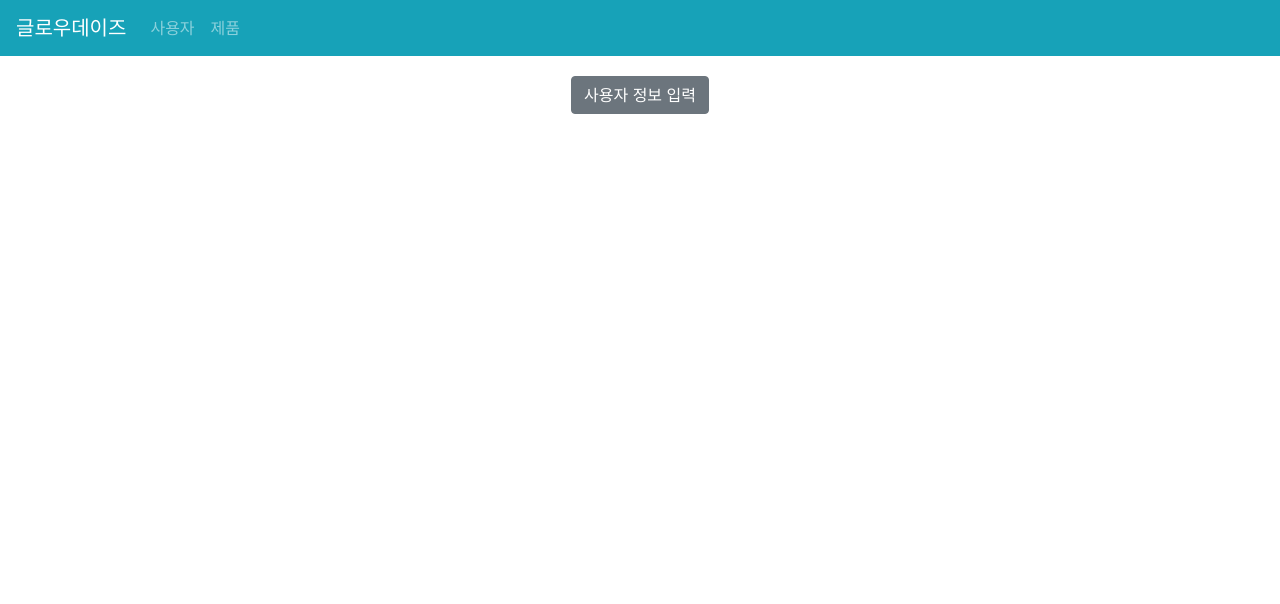
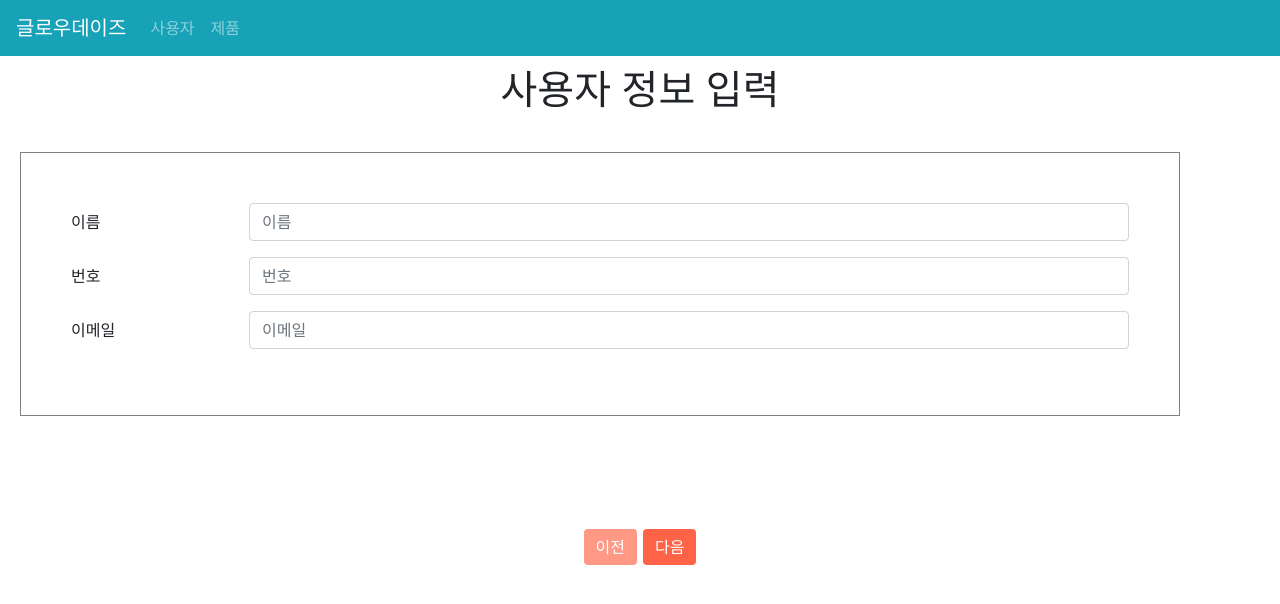
Before and after one commit to psoyeongg/vuejs-intro, a Vue app: page / in a window 1280 px wide. Shown: the top 604 px of the page. Built offline with nearby package versions, Linux system fonts and the light colour scheme.

Commit message:
사용자 입력폼 init

```diff
--- /dev/null
+++ b/src/components/commons/CustomButton.vue
@@ -0,0 +1,24 @@
+<template>
+  <div>
+    <b-button
+      @click="onClick"
+      class="button"
+      style="background: tomato; border: none; margin: 3px"
+      v-bind:disabled="disabled"
+      >{{ title }}</b-button
+    >
+  </div>
+</template>
+
+<script>
+  export default {
+    name: "custom-button",
+    props: {
+      title: String,
+      onClick: Function,
+      disabled: Boolean,
+    },
+  };
+</script>
+
+<style></style>
--- a/src/components/commons/Step.vue
+++ /dev/null
@@ -1,24 +0,0 @@
-<template>
-  <div v-if="isActive">
-    <slot></slot>
-  </div>
-</template>
-
-<script>
-export default {
-  props: {
-    selected: {
-      default: false,
-    },
-  },
-  data() {
-    return {
-      isActive: false,
-      isValidated: false,
-    };
-  },
-  created() {
-    this.isActive = this.selected;
-  },
-};
-</script>
--- a/src/components/commons/Wizard.vue
+++ /dev/null
@@ -1,76 +0,0 @@
-<template>
-  <b-modal title="title" id="modal" size="lg">
-    <form>
-      <slot></slot>
-    </form>
-
-    <template #modal-footer="{}">
-      <b-button
-        size="sm"
-        variant="danger"
-        @click="prev"
-        :disabled="currentStep === 0"
-      >
-        이전
-      </b-button>
-      <b-button
-        size="sm"
-        variant="danger"
-        @click="next"
-        v-if="currentStep < totalSteps - 1"
-      >
-        다음
-      </b-button>
-      <b-button
-        size="sm"
-        variant="danger"
-        @click="next"
-        v-if="currentStep === totalSteps - 1"
-      >
-        전송
-      </b-button>
-    </template>
-  </b-modal>
-</template>
-
-<script>
-export default {
-  props: {
-    title: String,
-  },
-  data() {
-    return {
-      steps: [],
-      currentStep: 0,
-      totalSteps: 0,
-    };
-  },
-  mounted() {
-    this.steps = this.$children;
-    this.totalSteps = this.steps.length;
-    this.currentStep = this.steps.findIndex((step) => step.isActive === true);
-    if (this.currentStep === -1 && this.totalSteps > 0) {
-      this.steps[0].isActive = true;
-      this.currentStep = 0;
-    }
-  },
-
-  methods: {
-    prev() {
-      this._swtichStep(this.currentStep - 1);
-    },
-    next() {
-      this._swtichStep(this.currentStep + 1);
-    },
-    _swtichStep(index) {
-      this.steps.forEach((step) => {
-        step.isActive = false;
-      });
-      this.currentStep = index;
-      this.steps[index].isActive = true;
-    },
-  },
-};
-</script>
-
-<style></style>
--- /dev/null
+++ b/src/components/form/Form.vue
@@ -0,0 +1,93 @@
+<template>
+  <div>
+    <div class="title">
+      <h1>사용자 정보 입력</h1>
+    </div>
+    <div class="content">
+      <b-form @submit="onSubmit">
+        <slot></slot>
+      </b-form>
+    </div>
+    <div class="footer">
+      <custom-button
+        title="이전"
+        :onClick="prev"
+        :disabled="currentStep === 0"
+      />
+      <custom-button
+        title="다음"
+        :onClick="next"
+        v-if="currentStep < totalSteps - 1"
+      />
+      <custom-button
+        title="전송"
+        :onClick="onSubmit"
+        v-if="currentStep === totalSteps - 1"
+      />
+    </div>
+  </div>
+</template>
+
+<script>
+  import CustomButton from "../commons/CustomButton.vue";
+  export default {
+    components: {
+      CustomButton,
+    },
+    data() {
+      return {
+        steps: [],
+        currentStep: 0,
+        totalSteps: 0,
+      };
+    },
+    mounted() {
+      this.steps = this.$children.filter(
+        (child) => child.isActive !== undefined
+      );
+      this.totalSteps = this.steps.length;
+      this.currentStep = this.steps.findIndex((step) => step.isActive === true);
+      if (this.currentStep === -1 && this.totalSteps > 0) {
+        this.steps[0].isActive = true;
+        this.currentStep = 0;
+      }
+    },
+    methods: {
+      onSubmit(event) {
+        event.preventDefault();
+      },
+      prev() {
+        console.log("prev");
+        this._swtichStep(this.currentStep - 1);
+      },
+      next() {
+        console.log("next");
+        this._swtichStep(this.currentStep + 1);
+      },
+      _swtichStep(index) {
+        this.steps.forEach((step) => {
+          step.isActive = false;
+        });
+        this.currentStep = index;
+        this.steps[index].isActive = true;
+      },
+    },
+  };
+</script>
+
+<style>
+  .title {
+    padding: 10px;
+    text-align: center;
+  }
+  .content {
+    border: 1px solid gray;
+    margin: 20px 100px 100px 20px;
+    padding: 50px;
+  }
+  .footer {
+    padding: 10px;
+    display: flex;
+    justify-content: center;
+  }
+</style>
--- /dev/null
+++ b/src/components/form/FormGroup.vue
@@ -0,0 +1,27 @@
+<template>
+  <div v-if="isActive">
+    <slot></slot>
+  </div>
+</template>
+
+<script>
+  export default {
+    name: "form-group",
+    props: {
+      selected: {
+        default: false,
+      },
+    },
+    data() {
+      return {
+        isActive: false,
+        isValidated: false,
+      };
+    },
+    created() {
+      this.isActive = this.selected;
+    },
+  };
+</script>
+
+<style></style>
--- a/src/router.js
+++ b/src/router.js
@@ -1,6 +1,6 @@
 import Vue from "vue";
 import VueRouter from "vue-router";
-import Home from "./views/Home";
+import Home from "./views/home";
 import Products from "./views/Products";
 
 Vue.use(VueRouter);
--- a/src/views/Home.vue
+++ /dev/null
@@ -1,53 +0,0 @@
-<template>
-  <div>
-    <div class="center">
-      <b-button v-b-modal.modal>{{ title }}</b-button>
-    </div>
-    <Wizard :title="title">
-      <Step :selected="true">
-        <div class="form-group">hello 1</div>
-      </Step>
-      <Step>
-        <div class="form-group">hello 2</div>
-      </Step>
-      <Step>
-        <div class="form-group">hello 2</div>
-      </Step>
-    </Wizard>
-  </div>
-</template>
-
-<script>
-import Wizard from "../components/commons/Wizard.vue";
-import Step from "../components/commons/Step.vue";
-
-export default {
-  data() {
-    return {
-      formData: {
-        name: "",
-        phoneNumber: "",
-        email: "",
-        address: {
-          addr1: "",
-          addr2: "",
-          postal: "",
-        },
-        creditNumber: "",
-      },
-      title: "사용자 정보 입력",
-    };
-  },
-  components: {
-    Wizard,
-    Step,
-  },
-};
-</script>
-
-<style>
-.center {
-  text-align: center;
-  margin: 20px;
-}
-</style>
--- /dev/null
+++ b/src/views/home/Address.vue
@@ -0,0 +1,18 @@
+<template>
+  <div>우편번호 주소 상세주소</div>
+</template>
+
+<script>
+  export default {
+    props: {
+      data: Object,
+    },
+    data() {
+      return {
+        formData: this.data,
+      };
+    },
+  };
+</script>
+
+<style></style>
--- /dev/null
+++ b/src/views/home/CreditNumber.vue
@@ -0,0 +1,32 @@
+<template>
+  <div>
+    <b-form-group
+      id="input-group-1"
+      label="신용카드"
+      label-cols="4"
+      label-cols-lg="2"
+    >
+      <b-form-input
+        id="name"
+        placeholder="신용카드"
+        v-model="formData.creditNumber"
+        required
+      ></b-form-input>
+    </b-form-group>
+  </div>
+</template>
+
+<script>
+  export default {
+    props: {
+      data: Object,
+    },
+    data() {
+      return {
+        formData: this.data,
+      };
+    },
+  };
+</script>
+
+<style></style>
--- /dev/null
+++ b/src/views/home/UserInfo.vue
@@ -0,0 +1,58 @@
+<template>
+  <div>
+    <b-form-group
+      id="input-group-1"
+      label="이름"
+      label-cols="4"
+      label-cols-lg="2"
+    >
+      <b-form-input
+        id="name"
+        placeholder="이름"
+        v-model="formData.name"
+        required
+      ></b-form-input>
+    </b-form-group>
+    <b-form-group
+      id="input-group-2"
+      label="번호"
+      label-cols="4"
+      label-cols-lg="2"
+    >
+      <b-form-input
+        id="phoneNumber"
+        placeholder="번호"
+        v-model="formData.phoneNumber"
+        required
+      ></b-form-input>
+    </b-form-group>
+    <b-form-group
+      id="input-group-3"
+      label="이메일"
+      label-cols="4"
+      label-cols-lg="2"
+    >
+      <b-form-input
+        id="email"
+        placeholder="이메일"
+        v-model="formData.email"
+        required
+      ></b-form-input>
+    </b-form-group>
+  </div>
+</template>
+
+<script>
+  export default {
+    props: {
+      data: Object,
+    },
+    data() {
+      return {
+        formData: this.data,
+      };
+    },
+  };
+</script>
+
+<style></style>
--- /dev/null
+++ b/src/views/home/index.vue
@@ -0,0 +1,53 @@
+<template>
+  <div>
+    <Form>
+      <form-group :selected="true">
+        <UserInfo :data="formData" />
+      </form-group>
+      <form-group>
+        <Address :data="formData" />
+      </form-group>
+      <form-group>
+        <CreditNumber :data="formData" />
+      </form-group>
+    </Form>
+  </div>
+</template>
+
+<script>
+  import FormGroup from "@/components/form/FormGroup.vue";
+  import Form from "@/components/form/Form.vue";
+
+  import UserInfo from "../../views/home/UserInfo.vue";
+  import Address from "../../views/home/Address.vue";
+  import CreditNumber from "../../views/home/CreditNumber.vue";
+
+  export default {
+    name: "Home",
+    components: {
+      Form,
+      FormGroup,
+      UserInfo,
+      Address,
+      CreditNumber,
+    },
+    data() {
+      return {
+        formData: {
+          name: "",
+          phoneNumber: "",
+          email: "",
+          address: {
+            addr1: "",
+            addr2: "",
+            postal: "",
+          },
+          creditNumber: "",
+        },
+        title: "사용자 정보 입력",
+      };
+    },
+  };
+</script>
+
+<style></style>
```
